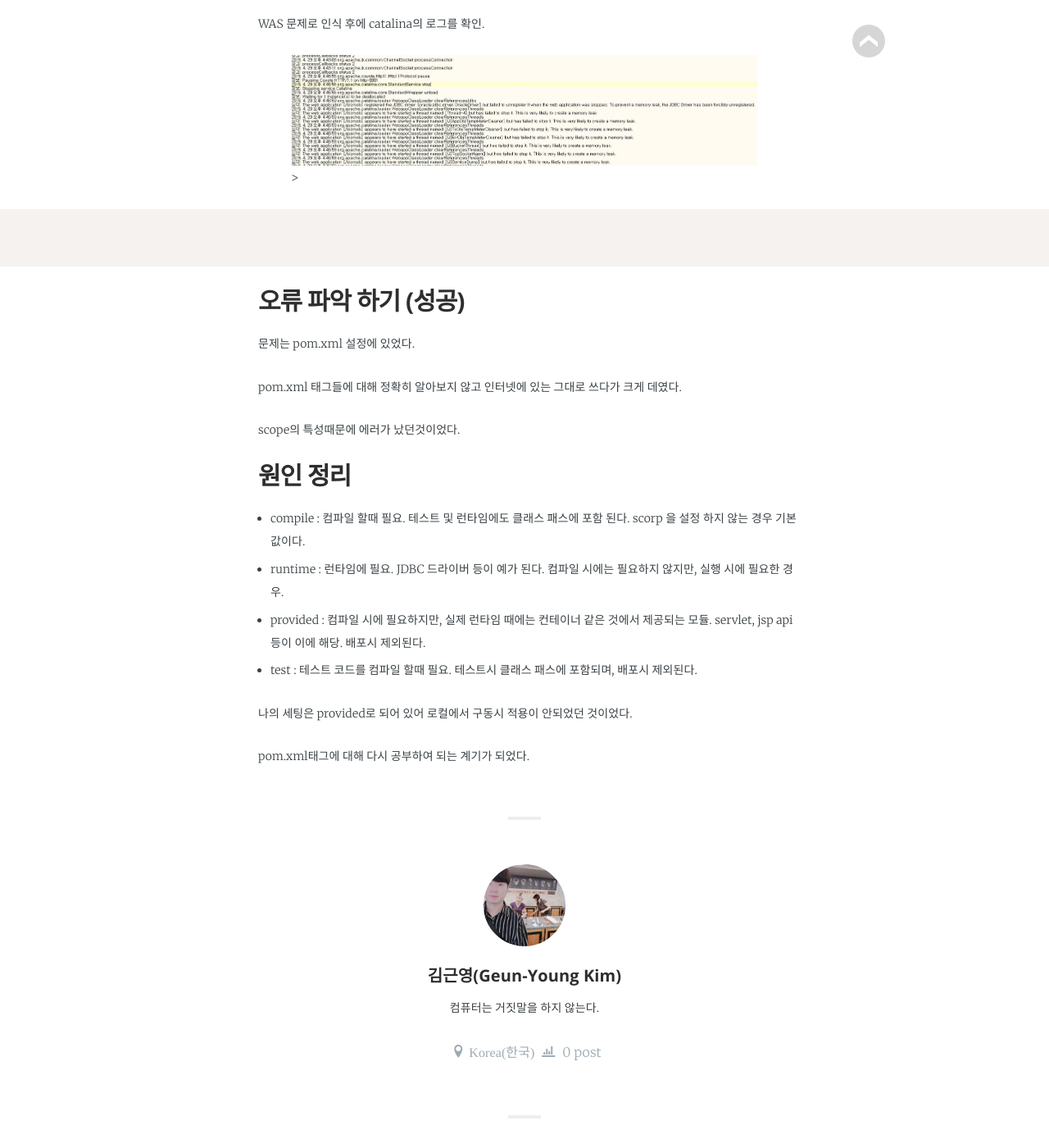
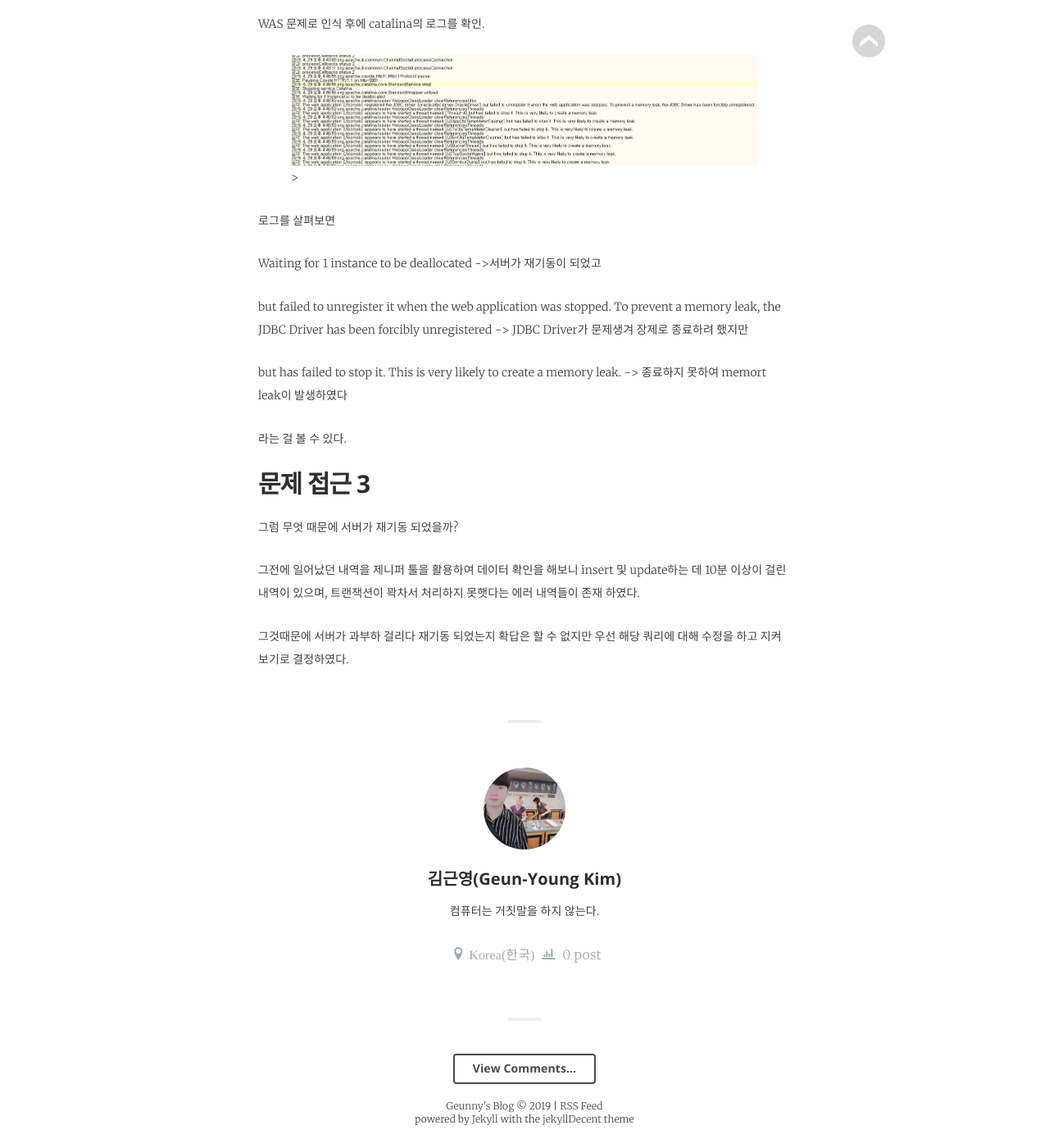
Before and after one commit to jwillmer/jekyllDecent, a Jekyll site: the page built from _posts/2019-05-03-serverdown.md, in a window 1280 px wide and 1400 px high, scrolled down 1184 px. Shown: the whole window at 82% size. Built offline with Jekyll 4.4.1, drawn with Linux system fonts in a browser that asks for light colours; some web fonts are replaced.

Commit message:
Update 2019-05-03-serverdown.md

````diff
--- a/_posts/2019-05-03-serverdown.md
+++ b/_posts/2019-05-03-serverdown.md
@@ -41,26 +41,20 @@ WAS 문제로 인식 후에 catalina의 로그를 확인.
 </figure>
 </aside>
 
-```text
+로그를  살펴보면
 
+Waiting for 1 instance to be deallocated ->서버가 재기동이 되었고
 
-```
+but failed to unregister it when the web application was stopped. To prevent a memory leak, the JDBC Driver has been forcibly unregistered -> JDBC Driver가 문제생겨 장제로 종료하려 했지만
 
-## 오류 파악 하기 (성공)
+but has failed to stop it. This is very likely to create a memory leak. -> 종료하지 못하여 memort leak이 발생하였다
 
-문제는 pom.xml 설정에 있었다.
+라는 걸 볼 수 있다.
 
-pom.xml 태그들에 대해 정확히 알아보지 않고 인터넷에 있는 그대로 쓰다가 크게 데였다.
+## 문제 접근 3
 
-scope의 특성때문에 에러가 났던것이었다.
+그럼 무엇 때문에 서버가 재기동 되었을까?
 
-## 원인 정리
+그전에 일어났던 내역을 제니퍼 툴을 활용하여 데이터 확인을 해보니 insert 및 update하는 데 10분 이상이  걸린 내역이 있으며, 트랜잭션이 꽉차서 처리하지 못햇다는 에러 내역들이 존재 하였다.
 
- - compile : 컴파일 할때 필요. 테스트 및 런타임에도 클래스 패스에 포함 된다. scorp 을 설정 하지 않는 경우 기본값이다.
- - runtime : 런타임에 필요. JDBC 드라이버 등이 예가 된다. 컴파일 시에는 필요하지 않지만, 실행 시에 필요한 경우.
- - provided : 컴파일 시에 필요하지만, 실제 런타임 때에는 컨테이너 같은 것에서 제공되는 모듈. servlet, jsp api 등이 이에 해당. 배포시 제외된다.
- - test : 테스트 코드를 컴파일 할때 필요. 테스트시 클래스 패스에 포함되며, 배포시 제외된다.
-
-나의 세팅은 provided로 되어 있어 로컬에서 구동시 적용이 안되었던 것이었다.
-
-pom.xml태그에 대해 다시 공부하여 되는 계기가 되었다.
+그것때문에 서버가 과부하 걸리다 재기동 되었는지 확답은 할 수 없지만 우선 해당 쿼리에 대해 수정을 하고 지켜보기로 결정하였다.
````
